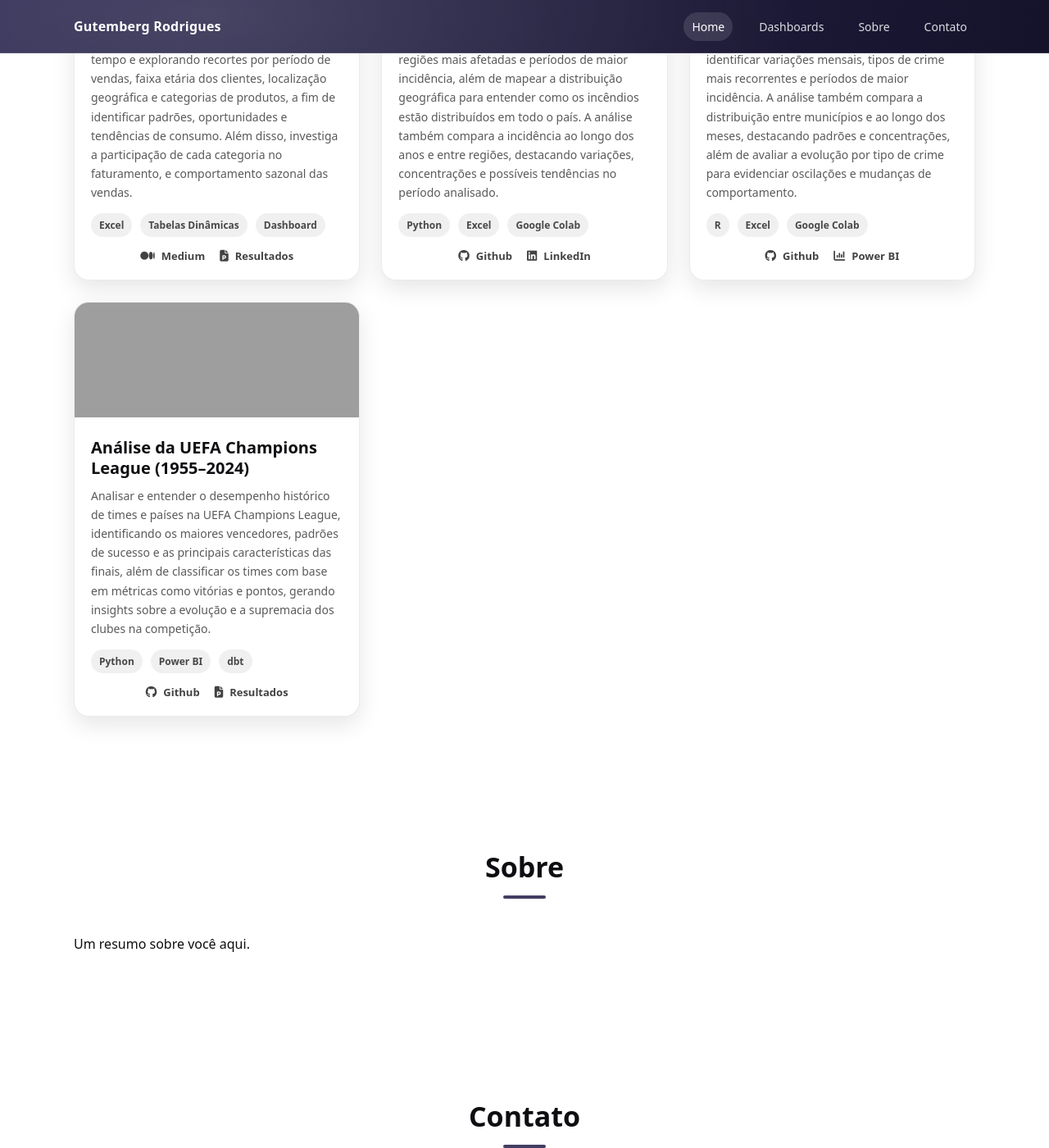
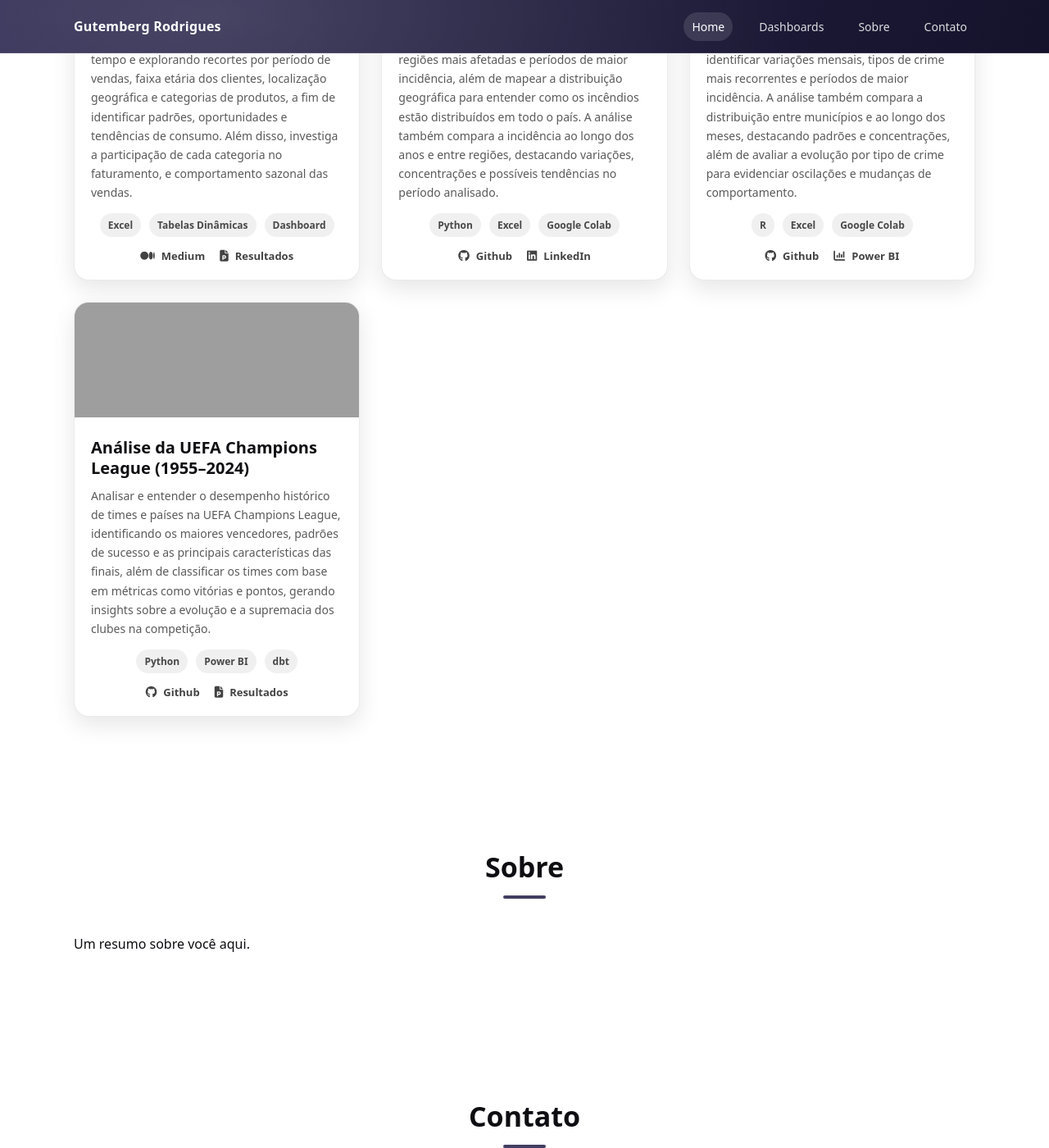
Before and after one commit to GutembergRodrigues/GutembergRodrigues.github.io, a Jekyll site: the page built from index.md, in a window 1280 px wide and 1400 px high, scrolled down 1493 px. Shown: the whole window at 82% size. Built offline with Jekyll 4.4.1, drawn with Linux system fonts in a browser that asks for light colours; grey boxes are pictures that could not be loaded.

Commit message:
Update style.scss

```diff
--- a/assets/css/style.scss
+++ b/assets/css/style.scss
@@ -383,3 +383,21 @@ a{ color:inherit; text-decoration:none; }
 .project-card__links .fa-regular{
   font-family: "Font Awesome 6 Free" !important;
 }
+
+/* Centraliza as tags (Python, Excel, Google Colab etc.) em todos os cards */
+.project-card__tags{
+  display: flex;
+  justify-content: center;
+  align-items: center;
+  flex-wrap: wrap;
+  gap: 10px;
+}
+
+/* Centraliza os links (Github, LinkedIn, Medium, Resultados etc.) em todos os cards */
+.project-card__links{
+  display: flex;
+  justify-content: center;
+  align-items: center;
+  flex-wrap: wrap;
+  gap: 18px;
+}
```
